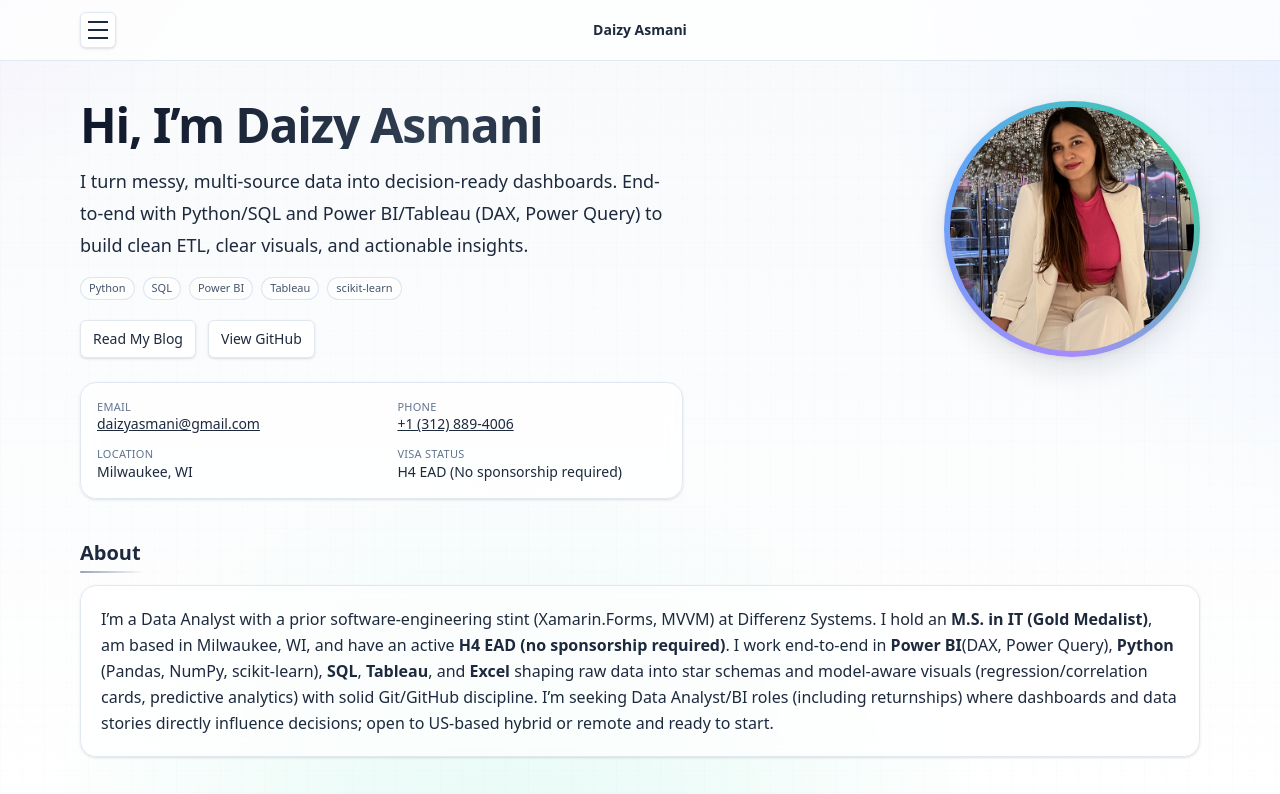
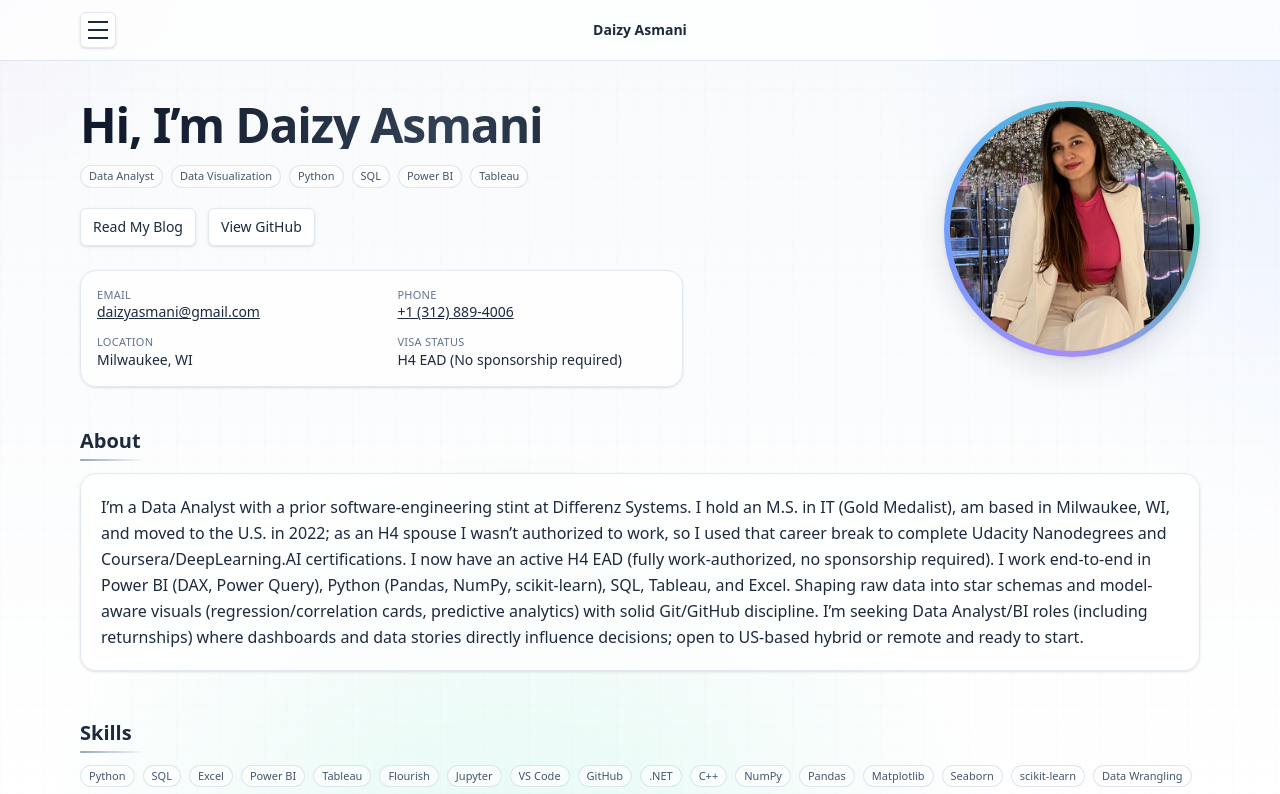
Before and after one commit to Daizyasmani/DaizyAsmani-Portfolio, a React (Vite) app: page / in a window 1280 px wide. Shown: the top 794 px of the page. Built offline with nearby package versions, Linux system fonts and the light colour scheme.

Commit message:
UI: About changes

```diff
--- a/src/App.jsx
+++ b/src/App.jsx
@@ -369,12 +369,9 @@ export default function App() {
                             <h1 className="gradient-text text-4xl sm:text-5xl font-extrabold tracking-tight">
                                 Hi, I’m Daizy Asmani
                             </h1>
-                            <p className="mt-4 max-w-3xl text-base sm:text-lg leading-7 sm:leading-8">
-                                I turn messy, multi-source data into decision-ready dashboards. End-to-end with Python/SQL and Power BI/Tableau (DAX, Power Query) to build clean ETL, clear visuals, and actionable insights.
-                            </p>
 
                             <div className="mt-4 flex flex-wrap gap-2">
-                                {["Python", "SQL", "Power BI", "Tableau", "scikit-learn"].map((s) => (
+                                {["Data Analyst", "Data Visualization", "Python", "SQL", "Power BI", "Tableau" ].map((s) => (
                                     <Tag key={s}>{s}</Tag>
                                 ))}
                             </div>
@@ -443,14 +440,7 @@ export default function App() {
                     <h2 className="text-xl font-semibold h2-underline">About</h2>
                     <div className="mt-3 rounded-2xl border border-slate-200 bg-white/70 backdrop-blur p-5 shadow-sm">
                         <p className="leading-relaxed">
-                            I’m a Data Analyst with a prior software-engineering stint (Xamarin.Forms, MVVM) at Differenz Systems.
-                            I hold an <strong>M.S. in IT (Gold Medalist)</strong>, am based in Milwaukee, WI, and have an active
-                            <strong> H4 EAD (no sponsorship required)</strong>. I work end-to-end in <strong>Power BI</strong>
-                             (DAX, Power Query), <strong>Python</strong> (Pandas, NumPy, scikit-learn), <strong>SQL</strong>,
-                            <strong> Tableau</strong>, and <strong>Excel</strong> shaping raw data into star schemas and
-                            model-aware visuals (regression/correlation cards, predictive analytics) with solid Git/GitHub discipline.
-                            I’m seeking Data Analyst/BI roles (including returnships) where dashboards and data stories directly
-                            influence decisions; open to US-based hybrid or remote and ready to start.
+                            I’m a Data Analyst with a prior software-engineering stint at Differenz Systems. I hold an M.S. in IT (Gold Medalist), am based in Milwaukee, WI, and moved to the U.S. in 2022; as an H4 spouse I wasn’t authorized to work, so I used that career break to complete Udacity Nanodegrees and Coursera/DeepLearning.AI certifications. I now have an active H4 EAD (fully work-authorized, no sponsorship required). I work end-to-end in Power BI (DAX, Power Query), Python (Pandas, NumPy, scikit-learn), SQL, Tableau, and Excel. Shaping raw data into star schemas and model-aware visuals (regression/correlation cards, predictive analytics) with solid Git/GitHub discipline. I’m seeking Data Analyst/BI roles (including returnships) where dashboards and data stories directly influence decisions; open to US-based hybrid or remote and ready to start.
                         </p>
                     </div>
                 </section>
```
